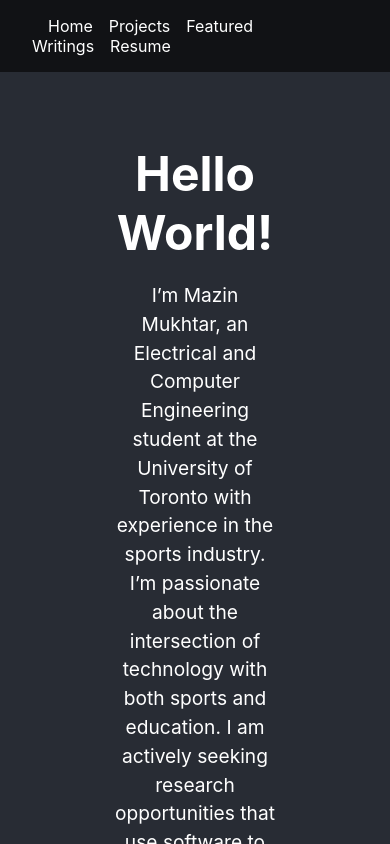
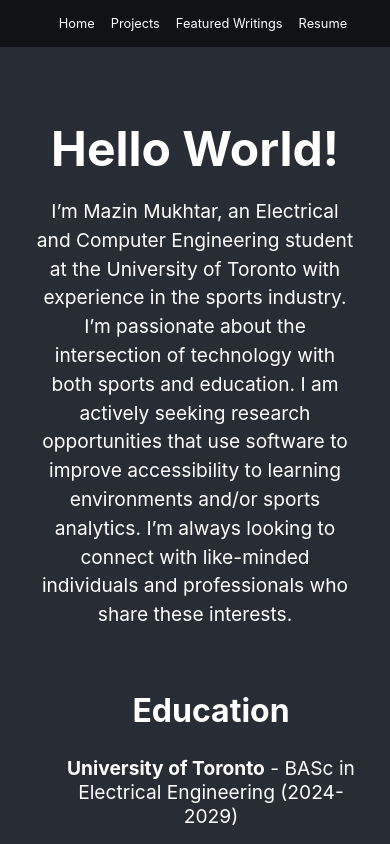
Before and after one commit to MazinMukhtar/mazinmukhtar.github.io, a React (Create React App) app: page / in a window 390 px wide. Built offline with nearby package versions, Linux system fonts and the light colour scheme.

Commit message:
Adding support for different resolutions

```diff
--- a/src/App.css
+++ b/src/App.css
@@ -433,12 +433,52 @@ html, body, #root {
   text-decoration: underline;
 }
 
+/* iPhone */
+@media (max-width: 412px) {
+  .site-header__nav {
+    font-size: 0.8rem;
+  }
+
+  .site-footer p, .site-footer .social-links a {
+    font-size: 0.6rem;
+  }
+}
+
+/* iPhone Pro */
 @media (max-width: 480px) {
   .site-header__logo {
     display: none;
   }
+
+  .site-header__nav {
+    display: flex;
+    flex: 1;
+    justify-content: center;
+  }
+
+  .about-me, .about-me-education {
+    max-width: 100%;
+  }
+
+  .site-footer {
+    display: flex;
+    justify-content: center;
+  }
+
+  .site-footer a {
+    font-size: 0.8rem;
+  }
+
+  .data-table {
+    display: block;
+    width: 100%;
+    max-width: 100%;
+    margin: 0 auto;
+    overflow-x: auto;
+  }
 }
 
+/* iPad Mini */
 @media (max-width: 768px) {
   .experience-pair {
     flex-direction: column;
@@ -456,11 +496,17 @@ html, body, #root {
     display: none;
   }
 }
+
+/* iPad/iPad Air */
 @media (max-width: 1000px) {
   .profile-image {
-    width: 20%;
-    height: 20%;
+    display: none;
   }
+
+  .about-me, .about-me-education {
+    max-width: 100%;
+  }
+
   .header-profile-image {
     display: none;
   }
--- a/src/App.tsx
+++ b/src/App.tsx
@@ -35,7 +35,7 @@ const experiences: ExperienceItem[] = [
   },
   {
     id: 'infrastructure-dev',
-    title: 'Infrastructure Developer @ UTMIST (Oct 2024 - April 2024)',
+    title: 'Infrastructure Developer @ UTMIST (Oct 2024 - April 2025)',
     details: [
       { text: 'Member of the Machine Learning Software Research Team'},
       { text: 'Conducted preliminary research on semantic clone detection using code analysis techniques'}
```
Also changed, not shown: 18 other files (tests, documents, lock files or other folders).
